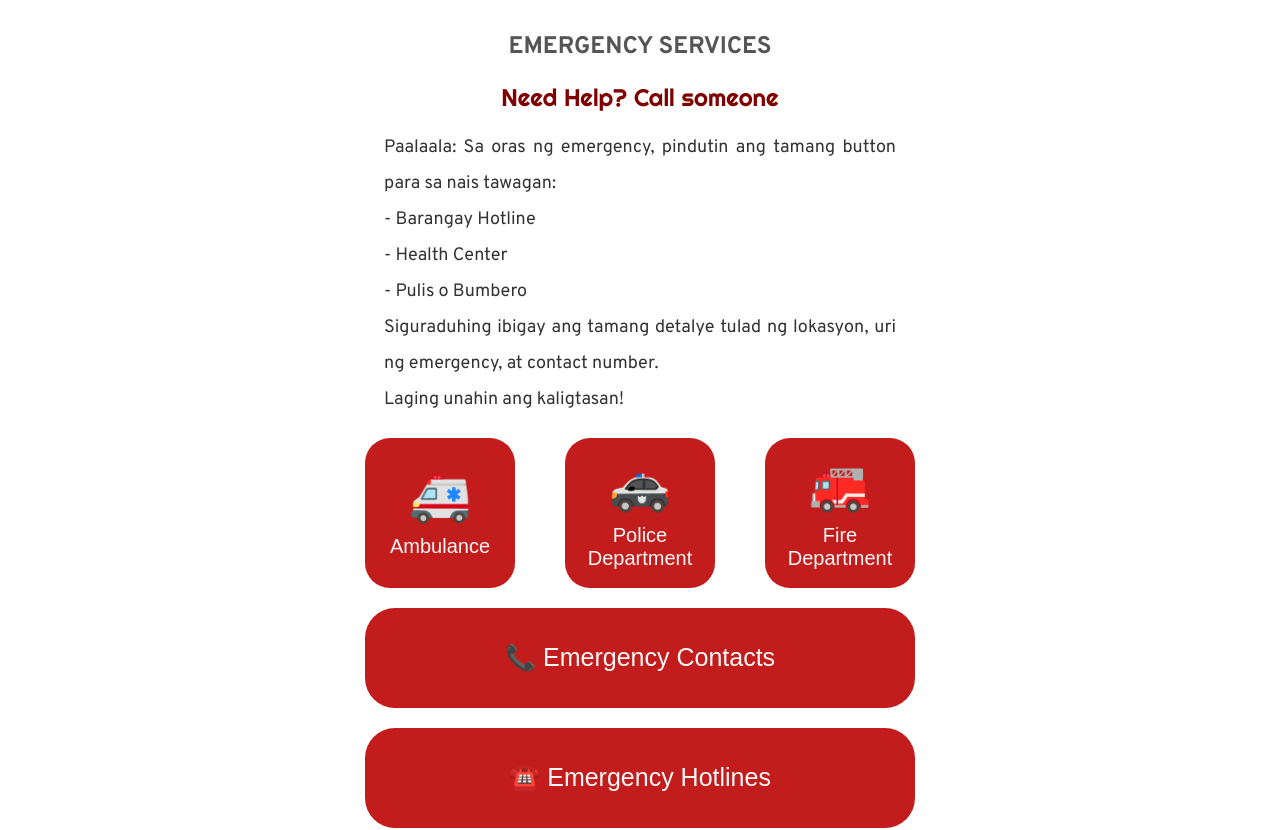
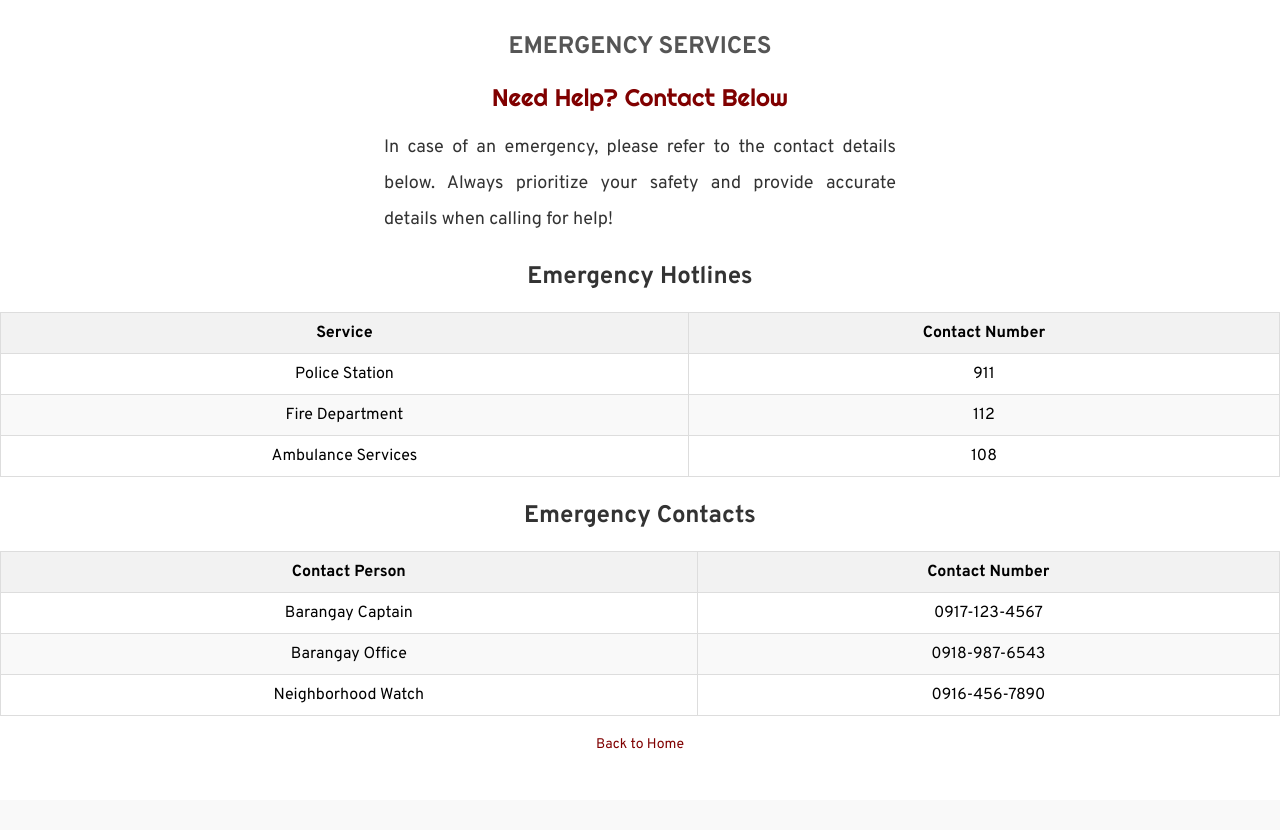
Before and after one commit to Gothboi26/SeniorWEb, a React (Create React App) app in the folder companion/: page /emergency in a window 1280 px wide. Shown: the top 830 px of the page. After the commit the page ends 800 px from the top, so only its background shows below. Built offline with nearby package versions, Linux system fonts and the light colour scheme.

Commit message:
Modified files for Client
Modified files for Client

```diff
--- a/companion/src/Emergency.css
+++ b/companion/src/Emergency.css
@@ -73,15 +73,6 @@ body {
   cursor: pointer;
   width: 150px; /* Optional: Set a fixed width for buttons */
   height: 150px; /* Optional: Set a fixed height for buttons */
-}
-
-.emergency-button:hover {
-  background-color: #800000;
-  color: #e7e7e7;
-}
-
-.emergency-button .icon {
-  font-size: 50px;
 }
 
 /* Rectangular Buttons Container */
@@ -256,3 +247,68 @@ textarea {
 .modal-close-button:hover {
   background-color: #a00000;
 }
+
+* Center the content on the page */ .emergency-container {
+  display: flex;
+  flex-direction: column;
+  align-items: center;
+  justify-content: center;
+  min-height: 100vh;
+  background-color: #f9f9f9;
+  padding: 20px;
+}
+
+/* Center the inner content */
+.emergency-content {
+  text-align: center;
+  max-width: 100%;
+  width: 100%;
+}
+
+/* Instructions styling */
+.emergency-instructions {
+  font-size: 18px;
+  line-height: 2;
+  color: #333;
+  text-align: justify;
+  padding: 0 30%;
+}
+
+/* Table styling */
+.contacts-table {
+  width: 100%;
+  border-collapse: collapse;
+  margin: 20px 0;
+}
+
+.contacts-table th,
+.contacts-table td {
+  border: 1px solid #ddd;
+  padding: 10px;
+  text-align: center;
+}
+
+.contacts-table th {
+  background-color: #f2f2f2;
+  font-weight: bold;
+}
+
+.contacts-table tr:nth-child(even) {
+  background-color: #f9f9f9;
+}
+
+.contacts-table tr:hover {
+  background-color: #e8e8e8;
+}
+
+/* Back link styling */
+.back-link {
+  display: inline-block;
+  margin-top: 20px;
+  color: #007bff;
+  text-decoration: none;
+}
+
+.back-link:hover {
+  text-decoration: underline;
+}
--- a/companion/src/Emergency.js
+++ b/companion/src/Emergency.js
@@ -1,286 +1,76 @@
-import React, { useState } from "react";
-import "./Emergency.css"; // Link to the updated CSS file
+import React from "react";
+import "./Emergency.css"; // Ensure styles are updated to center content
 import Navbar from "./Navbar"; // Import the Navbar component
 
 const Emergency = ({ role, handleLogout }) => {
-  const [modal, setModal] = useState(null);
-  const [ambulanceData, setAmbulanceData] = useState({
-    location: "",
-    condition: "",
-    contact: "",
-  });
-  const [policeData, setPoliceData] = useState({
-    location: "",
-    report: "",
-    contact: "",
-  });
-  const [submittedData, setSubmittedData] = useState({
-    ambulance: [],
-    police: [],
-  });
-  const [viewSubmittedModal, setViewSubmittedModal] = useState(false);
+  const emergencyHotlines = [
+    { name: "Police Station", number: "911" },
+    { name: "Fire Department", number: "112" },
+    { name: "Ambulance Services", number: "108" },
+  ];
 
-  const openModal = (modalType) => {
-    setModal(modalType);
-  };
-
-  const closeModal = () => {
-    setModal(null);
-    setAmbulanceData({ location: "", condition: "", contact: "" });
-    setPoliceData({ location: "", report: "", contact: "" });
-  };
-
-  const handleAmbulanceChange = (e) => {
-    const { name, value } = e.target;
-    setAmbulanceData((prevData) => ({
-      ...prevData,
-      [name]: value,
-    }));
-  };
-
-  const handlePoliceChange = (e) => {
-    const { name, value } = e.target;
-    setPoliceData((prevData) => ({
-      ...prevData,
-      [name]: value,
-    }));
-  };
-
-  const handleAmbulanceSubmit = (e) => {
-    e.preventDefault();
-    setSubmittedData((prevData) => ({
-      ...prevData,
-      ambulance: [...prevData.ambulance, ambulanceData],
-    }));
-    closeModal();
-  };
-
-  const handlePoliceSubmit = (e) => {
-    e.preventDefault();
-    setSubmittedData((prevData) => ({
-      ...prevData,
-      police: [...prevData.police, policeData],
-    }));
-    closeModal();
-  };
-
-  const showSubmittedData = () => {
-    setViewSubmittedModal(true);
-  };
-
-  const closeViewSubmittedModal = () => {
-    setViewSubmittedModal(false);
-  };
+  const emergencyContacts = [
+    { name: "Barangay Captain", number: "0917-123-4567" },
+    { name: "Barangay Office", number: "0918-987-6543" },
+    { name: "Neighborhood Watch", number: "0916-456-7890" },
+  ];
 
   return (
     <div className="emergency-container">
       <Navbar role={role} handleLogout={handleLogout} />
+      <div className="emergency-content">
         <h4 className="section-title">EMERGENCY SERVICES</h4>
-      <h2 className="section-call">Need Help? Call someone </h2>
+        <h2 className="section-call">Need Help? Contact Below</h2>
         <p className="emergency-instructions">
-        Paalaala: Sa oras ng emergency, pindutin ang tamang button para sa nais
-        tawagan: <br />- Barangay Hotline <br />- Health Center <br />- Pulis o
-        Bumbero <br />
-        Siguraduhing ibigay ang tamang detalye tulad ng lokasyon, uri ng
-        emergency, at contact number.
-        <br />
-        Laging unahin ang kaligtasan!
+          In case of an emergency, please refer to the contact details below.
+          Always prioritize your safety and provide accurate details when
+          calling for help!
         </p>
 
-      {/* Emergency Buttons */}
-      <div className="button-container-column">
-        <button
-          className="emergency-button"
-          onClick={() => openModal("ambulance")}
-        >
-          <span className="icon">🚑</span>
-          Ambulance
-        </button>
-        <button
-          className="emergency-button"
-          onClick={() => openModal("police")}
-        >
-          <span className="icon">🚓</span>
-          Police Department
-        </button>
-        <button className="emergency-button" onClick={() => openModal("fire")}>
-          <span className="icon">🚒</span>
-          Fire Department
-        </button>
+        <div className="emergency-contacts">
+          <h3>Emergency Hotlines</h3>
+          <table className="contacts-table">
+            <thead>
+              <tr>
+                <th>Service</th>
+                <th>Contact Number</th>
+              </tr>
+            </thead>
+            <tbody>
+              {emergencyHotlines.map((hotline, index) => (
+                <tr key={index}>
+                  <td>{hotline.name}</td>
+                  <td>{hotline.number}</td>
+                </tr>
+              ))}
+            </tbody>
+          </table>
         </div>
 
-      {/* Rectangular Buttons */}
-      <div className="button-container-row">
-        <button
-          className="rectangular-button"
-          onClick={() => openModal("contacts")}
-        >
-          📞 Emergency Contacts
-        </button>
-        <button
-          className="rectangular-button"
-          onClick={() => openModal("hotlines")}
-        >
-          ☎️ Emergency Hotlines
-        </button>
-        <button className="rectangular-button" onClick={showSubmittedData}>
-          📋 View Submitted Data
-        </button>
+        <div className="emergency-contacts">
+          <h3>Emergency Contacts</h3>
+          <table className="contacts-table">
+            <thead>
+              <tr>
+                <th>Contact Person</th>
+                <th>Contact Number</th>
+              </tr>
+            </thead>
+            <tbody>
+              {emergencyContacts.map((contact, index) => (
+                <tr key={index}>
+                  <td>{contact.name}</td>
+                  <td>{contact.number}</td>
+                </tr>
+              ))}
+            </tbody>
+          </table>
         </div>
 
         <a className="back-link" href="/">
           Back to Home
         </a>
-
-      {/* View Submitted Data Modal */}
-      {viewSubmittedModal && (
-        <div className="overlay">
-          <div className="modal">
-            <h2>Submitted Data</h2>
-            <h3>Ambulance Data:</h3>
-            {submittedData.ambulance.length > 0 ? (
-              <ul>
-                {submittedData.ambulance.map((data, index) => (
-                  <li key={index}>
-                    <strong>Location:</strong> {data.location},{" "}
-                    <strong>Condition:</strong> {data.condition},{" "}
-                    <strong>Contact:</strong> {data.contact}
-                  </li>
-                ))}
-              </ul>
-            ) : (
-              <p>No ambulance data submitted yet.</p>
-            )}
-            <h3>Police Data:</h3>
-            {submittedData.police.length > 0 ? (
-              <ul>
-                {submittedData.police.map((data, index) => (
-                  <li key={index}>
-                    <strong>Location:</strong> {data.location},{" "}
-                    <strong>Report:</strong> {data.report},{" "}
-                    <strong>Contact:</strong> {data.contact}
-                  </li>
-                ))}
-              </ul>
-            ) : (
-              <p>No police data submitted yet.</p>
-            )}
-            <button
-              type="button"
-              className="modal-close-button"
-              onClick={closeViewSubmittedModal}
-            >
-              Close
-            </button>
       </div>
-        </div>
-      )}
-
-      {/* Call an Ambulance Modal */}
-      {modal === "ambulance" && (
-        <div className="overlay">
-          <div className="modal">
-            <h2>Call an Ambulance</h2>
-            <form onSubmit={handleAmbulanceSubmit}>
-              <div className="form-group">
-                <label htmlFor="location">Location:</label>
-                <input
-                  type="text"
-                  id="location"
-                  name="location"
-                  value={ambulanceData.location}
-                  onChange={handleAmbulanceChange}
-                  required
-                />
-              </div>
-              <div className="form-group">
-                <label htmlFor="condition">Condition:</label>
-                <textarea
-                  id="condition"
-                  name="condition"
-                  value={ambulanceData.condition}
-                  onChange={handleAmbulanceChange}
-                  required
-                ></textarea>
-              </div>
-              <div className="form-group">
-                <label htmlFor="contact">Contact Number:</label>
-                <input
-                  type="tel"
-                  id="contact"
-                  name="contact"
-                  value={ambulanceData.contact}
-                  onChange={handleAmbulanceChange}
-                  required
-                />
-              </div>
-              <button type="submit" className="modal-submit-button">
-                Submit
-              </button>
-              <button
-                type="button"
-                className="modal-close-button"
-                onClick={closeModal}
-              >
-                Close
-              </button>
-            </form>
-          </div>
-        </div>
-      )}
-
-      {/* Call a Police Modal */}
-      {modal === "police" && (
-        <div className="overlay">
-          <div className="modal">
-            <h2>Call the Police</h2>
-            <form onSubmit={handlePoliceSubmit}>
-              <div className="form-group">
-                <label htmlFor="location">Location:</label>
-                <input
-                  type="text"
-                  id="location"
-                  name="location"
-                  value={policeData.location}
-                  onChange={handlePoliceChange}
-                  required
-                />
-              </div>
-              <div className="form-group">
-                <label htmlFor="report">Report:</label>
-                <textarea
-                  id="report"
-                  name="report"
-                  value={policeData.report}
-                  onChange={handlePoliceChange}
-                  required
-                ></textarea>
-              </div>
-              <div className="form-group">
-                <label htmlFor="contact">Contact Number:</label>
-                <input
-                  type="tel"
-                  id="contact"
-                  name="contact"
-                  value={policeData.contact}
-                  onChange={handlePoliceChange}
-                  required
-                />
-              </div>
-              <button type="submit" className="modal-submit-button">
-                Submit
-              </button>
-              <button
-                type="button"
-                className="modal-close-button"
-                onClick={closeModal}
-              >
-                Close
-              </button>
-            </form>
-          </div>
-        </div>
-      )}
     </div>
   );
 };
```
Also changed, not shown: companion/src/CalendarComponent.js (+4 -5 lines), companion/src/Navbar.js (+16 -5 lines). Lines whose indentation alone changed are shown as unchanged.
